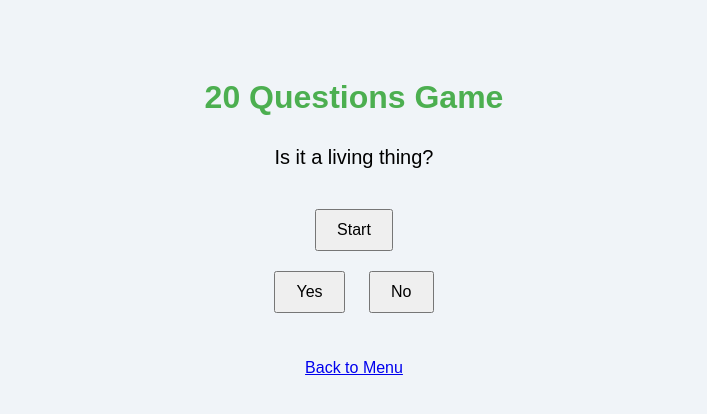
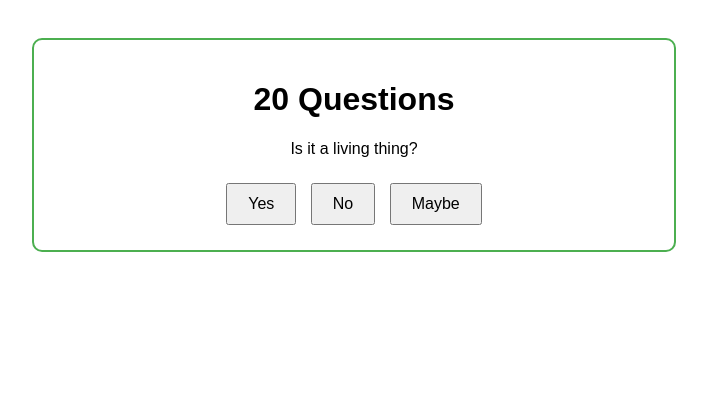
Before and after one commit to SAAH-TECH/playport, a plain HTML site: page 20questions.html in a window 1280 px wide. Both pictures are taken after a click on the button "Start". Shown: the whole page, without its empty margins (286-993 px from the left). Drawn offline with Linux system fonts and the light colour scheme.

Commit message:
Update 20questions.html

```diff
--- a/20questions.html
+++ b/20questions.html
@@ -1,74 +1,94 @@
 <!DOCTYPE html>
 <html lang="en">
 <head>
-    <meta charset="UTF-8">
-    <title>20 Questions Game</title>
+  <meta charset="UTF-8" />
+  <meta name="viewport" content="width=device-width, initial-scale=1.0"/>
+  <title>20 Questions - AI Mode</title>
   <style>
     body {
-            font-family: 'Arial', sans-serif;
+      font-family: Arial, sans-serif;
       text-align: center;
-            padding: 50px;
-            background-color: #f0f4f8;
+      padding: 30px;
     }
-        h1 {
-            color: #4CAF50;
-        }
-        .question {
-            margin: 30px 0;
-            font-size: 20px;
+    #game-box {
+      max-width: 600px;
+      margin: auto;
+      border: 2px solid #4CAF50;
+      padding: 20px;
+      border-radius: 10px;
     }
     button {
       padding: 10px 20px;
+      margin: 5px;
       font-size: 16px;
-            margin: 10px;
       cursor: pointer;
     }
   </style>
 </head>
 <body>
-
-    <h1>20 Questions Game</h1>
-    <div class="question" id="question">Think of something and click "Start"</div>
+  <div id="game-box">
+    <h1>20 Questions</h1>
+    <p id="question">Think of something... Ready?</p>
     <button onclick="startGame()">Start</button>
-    <div id="choices" style="display:none;">
-        <button onclick="answer('yes')">Yes</button>
-        <button onclick="answer('no')">No</button>
+    <div id="options" style="margin-top: 20px;"></div>
   </div>
-    <br><br>
-    <a href="game-options.html">Back to Menu</a>
 
   <script>
     const questions = [
       "Is it a living thing?",
-            "Can it be found at home?",
-            "Is it bigger than a microwave?",
-            "Is it used daily?",
-            "Is it a machine?",
+      "Is it something you can eat?",
+      "Is it bigger than a football?",
+      "Is it found indoors?",
       "Is it electronic?",
-            "Is it a pet?",
+      "Is it used every day?",
+      "Can it move on its own?",
+      "Is it man-made?",
+      "Does it have wheels?",
+      "Is it colorful?",
       "Can it fly?",
-            "Is it a type of vehicle?",
+      "Is it used for work?",
+      "Is it something you wear?",
+      "Can you buy it in a store?",
+      "Is it used in school?",
       "Is it made of metal?",
+      "Does it make noise?",
+      "Is it soft?",
+      "Is it expensive?",
+      "Do kids like it?"
     ];
 
-        let current = 0;
+    let currentQuestion = 0;
+    const answers = [];
 
     function startGame() {
-            current = 0;
-            document.getElementById("question").innerText = questions[current];
-            document.getElementById("choices").style.display = "block";
+      document.getElementById("options").innerHTML = "";
+      document.querySelector("button").style.display = "none";
+      askNextQuestion();
     }
 
-        function answer(choice) {
-            current++;
-            if (current < questions.length) {
-                document.getElementById("question").innerText = questions[current];
+    function askNextQuestion() {
+      if (currentQuestion < questions.length) {
+        document.getElementById("question").textContent = questions[currentQuestion];
+        document.getElementById("options").innerHTML = `
+          <button onclick="saveAnswer('yes')">Yes</button>
+          <button onclick="saveAnswer('no')">No</button>
+          <button onclick="saveAnswer('maybe')">Maybe</button>
+        `;
       } else {
-                document.getElementById("question").innerText = "I think you're thinking of a smartphone!";
-                document.getElementById("choices").style.display = "none";
+        finishGame();
       }
     }
+
+    function saveAnswer(answer) {
+      answers.push({ question: questions[currentQuestion], answer });
+      currentQuestion++;
+      askNextQuestion();
+    }
+
+    function finishGame() {
+      document.getElementById("question").textContent = "Thanks! Based on your answers, we'll try to guess soon!";
+      document.getElementById("options").innerHTML = `<p>(AI guessing logic can be added next!)</p>`;
+    }
   </script>
-
 </body>
 </html>
```
Lines whose indentation alone changed are shown as unchanged.
